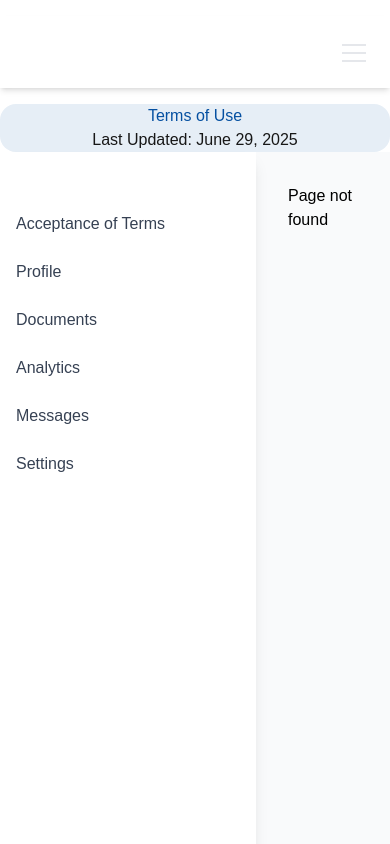
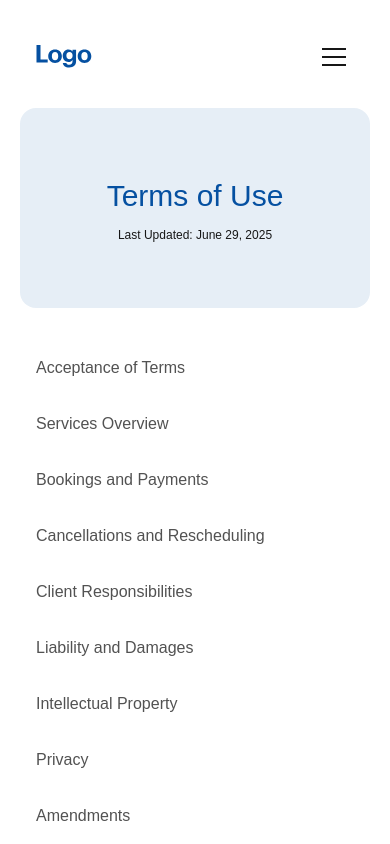
Before and after one commit to S0liddreams/dejavu-website, a Next.js app: page /terms in a window 390 px wide. Shown: the top 844 px of the page. Built offline with nearby package versions, Linux system fonts and the light colour scheme; a web font is replaced by a local one.

Commit message:
update on terms of use
update on terms of use

```diff
--- a/src/app/terms/page.jsx
+++ b/src/app/terms/page.jsx
@@ -1,36 +1,33 @@
-
-import Footer from '@/components/Footer/Footer'
-import Header2 from '@/components/Header2/Header2'
-import TermsOfUse from '@/components/TermsOfUseFile/TermsOfUse'
-import React from 'react'
+import Footer from "@/components/Footer/Footer";
+import Header2 from "@/components/Header2/Header2";
+import TermsOfUse from "@/components/TermsOfUseFile/TermsOfUse";
+import React from "react";
 
 const terms = () => {
   return (
-    <div className='lg:pt-[8px] lg:pb-[64px] lg:px-[72px] lg:h-[448px] lg:gap-[24px] flex flex-col'>
+    <div className=" h-screen">
+      <div className="lg:pt-[8px] lg:pb-[64px] lg:px-[72px] pt-[4px] px-[20px] pb-[40px] lg:h-[448px] h-[312px] lg:gap-[24px] ">
         <Header2 />
 
-        <div className='w-full lg:h-[280px] rounded-[16px] lg:p-[62px] bg-[#E6EEF6] flex flex-col '>
-          <div className='w-full lg:h-[200px] lg:gap-[16px] flex flex-col justify-center items-center '>
-            <p className='lg:text-[60px] font-medium text-center text-[#0550A1]'>Terms of Use</p>
-            <p className='lg:text-[16px] text-center text-[#171717] font-medium'>Last Updated: June 29, 2025</p>
+        <div className="w-full lg:h-[280px] h-[200px] px-[24px]  rounded-[16px] lg:p-[62px] gap-[88px] bg-[#E6EEF6] flex flex-col ">
+          <div className="w-full h-[200px] lg:gap-[16px] gap-[8px] flex flex-col justify-center items-center ">
+            <p className="lg:text-[60px] text-[30px] font-medium text-center text-[#0550A1]">
+              Terms of Use
+            </p>
+            <p className="lg:text-[16px] text-[12px] text-center text-[#171717] font-medium">
+              Last Updated: June 29, 2025
+            </p>
+          </div>
+        </div>
+      </div>
 
-          </div>
+      <TermsOfUse />
 
-        </div>
+      <div>
+        <Footer />
+      </div>
+    </div>
+  );
+};
 
-
-        <div>
-
-          <TermsOfUse/>
-        </div>
-
-        <div>
-          <Footer/>
-        </div>
-
-
-    </div>
-  )
-}
-
-export default terms
+export default terms;
--- a/src/components/Footer/Footer.jsx
+++ b/src/components/Footer/Footer.jsx
@@ -40,7 +40,7 @@ const Footer = () => {
               </p>
             </div>
 
-            <div className=" grid text-white h-[70px] gap-[28px] xl:text-[14px] text-[12px] lg:text-[12px]">
+            <div className=" flex flex-col font-medium text-white h-[70px] gap-[28px] xl:text-[14px] text-[12px] lg:text-[12px]">
               <p>
                 <Link href="href">Privacy Policy</Link>
               </p>
--- a/src/components/Header2/MobileHeader2.jsx
+++ b/src/components/Header2/MobileHeader2.jsx
@@ -23,11 +23,11 @@ const MobileMenu2 = () => {
   return (
     <div className="relative lg:hidden">
       {/* Header with hamburger button */}
-      <div className="flex items-center justify-between p-4  shadow-md">
+      <div className="flex items-center justify-between p-4 ">
         <div className="text-xl font-bold text-gray-800">
           <div>
             <Image
-              src="/images/dvjlogo.svg"
+              src="/images/logo2.svg"
               alt="Logo"
               width={56}
               height={24}
@@ -44,17 +44,17 @@ const MobileMenu2 = () => {
         >
           <div className="w-6 h-6 relative">
             <span
-              className={`absolute block w-[24px] h-0.5 bg-gray-200 transform transition-all duration-300 ${
+              className={`absolute block w-[24px] h-0.5 bg-[#171717] transform transition-all duration-300 ${
                 isOpen ? "rotate-45 top-3" : "top-1"
               }`}
             ></span>
             <span
-              className={`absolute block w-full h-0.5 bg-gray-200 transform transition-all duration-300 ${
+              className={`absolute block w-full h-0.5 bg-[#171717] transform transition-all duration-300 ${
                 isOpen ? "opacity-0" : "top-3"
               }`}
             ></span>
             <span
-              className={`absolute block w-full h-0.5 bg-gray-200 transform transition-all duration-300 ${
+              className={`absolute block w-full h-0.5 bg-[#171717] transform transition-all duration-300 ${
                 isOpen ? "-rotate-45 top-3" : "top-5"
               }`}
             ></span>
--- a/src/components/TermsOfUseFile/TermsOfUse.jsx
+++ b/src/components/TermsOfUseFile/TermsOfUse.jsx
@@ -6,19 +6,26 @@ const TermsOfUse = () => {
 
   const menuItems = [
     { id: "acceptance", label: "Acceptance of Terms" },
-    { id: "profile", label: "Profile" },
-    { id: "documents", label: "Documents" },
-    { id: "analytics", label: "Analytics" },
-    { id: "messages", label: "Messages" },
-    { id: "settings", label: "Settings" },
+    { id: "overview", label: "Services Overview" },
+    { id: "bookings", label: "Bookings and Payments" },
+    { id: "cancellations", label: "Cancellations and Rescheduling" },
+    { id: "client", label: "Client Responsibilities" },
+    { id: "liability", label: "Liability and Damages" },
+    { id: "intellectual", label: "Intellectual Property" },
+    { id: "privacy", label: "Privacy" },
+    { id: "amendments", label: "Amendments" },
+    { id: "Contact", label: "Contact Us" },
   ];
 
   const renderPageContent = () => {
     switch (activePage) {
       case "acceptance":
         return (
-          <div className="p-8 flex flex-col lg:gap-[40px]">
-            <p>
+          <div className="pt-[40px] px-[20px] pb-[80px] text-[14px] leading-[150%] flex flex-col   lg:gap-[56px] gap-[8px] ">
+
+
+
+            <p className="leading-[150%]  pb-[24px]">
               By accessing or using our website, services, or booking platform,
               you agree to be bound by the following terms and conditions
               (“Terms of Use”). Please read them carefully before using our
@@ -26,11 +33,11 @@ const TermsOfUse = () => {
               our site or services.
             </p>
 
-            <div>
-              <h1 className="lg:text-[24px] text-[#171717] font-medium">
+            <div className=" pb-[24px]">
+              <h1 className="lg:text-[24px] text-[20px]  pb-[12px] text-[#171717] font-medium">
                 1. Acceptance of Terms
               </h1>
-              <p>
+              <p className="leading-[150%]">
                 By using this website or any Dejavu Move-In-Out service, you
                 confirm that you are at least 18 years old and legally capable
                 of entering into a binding contract. If you are using our
@@ -38,127 +45,145 @@ const TermsOfUse = () => {
                 agree that you have the authority to bind them to these terms.
               </p>
             </div>
-            <div>
-              <h1 className="lg:text-[24px] text-[#171717] font-medium">
-                1. Acceptance of Terms
+
+            <div className="pb-[24px]">
+              <h1 className="lg:text-[24px] text-[20px] pb-[12px]  text-[#171717] font-medium">
+                2. Services Overview
+              </h1>
+              <p  className="leading-[150%]">
+                Dejavu Move-In-Out provides move-in concierge services,
+                furniture assembly, move-out support, and related home setup
+                services. All services are subject to availability, geographic
+                coverage, and scope limitations as listed on our website or
+                communicated during the booking process.
+              </p>
+            </div>
+            <div className="pb-[24px]">
+              <h1 className="lg:text-[24px] text-[20px] pb-[12px]  text-[#171717] font-medium">
+                3. Bookings and Payments
               </h1>
               <p>
-                By using this website or any Dejavu Move-In-Out service, you
-                confirm that you are at least 18 years old and legally capable
-                of entering into a binding contract. If you are using our
-                services on behalf of an organization or another person, you
-                agree that you have the authority to bind them to these terms.
+                All service bookings must be made through our official website
+                or approved communication channels. Payments are required to
+                confirm bookings. We reserve the right to cancel or reschedule
+                appointments due to availability or unforeseen circumstances.
+                Customers will be notified promptly in such cases.
               </p>
             </div>
-            <div>
-              <h1 className="lg:text-[24px] text-[#171717] font-medium">
-                1. Acceptance of Terms
+            <div className="pb-[24px] ">
+              <h1 className="lg:text-[24px] text-[20px] pb-[12px]  text-[#171717] font-medium">
+                4. Cancellations and Rescheduling
               </h1>
               <p>
-                By using this website or any Dejavu Move-In-Out service, you
-                confirm that you are at least 18 years old and legally capable
-                of entering into a binding contract. If you are using our
-                services on behalf of an organization or another person, you
-                agree that you have the authority to bind them to these terms.
+                Clients may cancel or reschedule a service up to 24 hours in
+                advance without penalty. Late cancellations may be subject to a
+                partial service charge. Full cancellation and refund policies
+                are available on the FAQ page or upon request.
               </p>
             </div>
-            <div>
-              <h1 className="lg:text-[24px] text-[#171717] font-medium">
-                1. Acceptance of Terms
+            <div className="pb-[24px] ">
+              <h1 className="lg:text-[24px] text-[20px] pb-[12px] text-[#171717] font-medium">
+                5. Client Responsibilities
               </h1>
               <p>
-                By using this website or any Dejavu Move-In-Out service, you
-                confirm that you are at least 18 years old and legally capable
-                of entering into a binding contract. If you are using our
-                services on behalf of an organization or another person, you
-                agree that you have the authority to bind them to these terms.
+                <h2>Clients are responsible for:</h2>
+                <ul>
+                  <li>. Providing accurate booking information</li>
+                  <li>. Ensuring safe and accessible work environments</li>
+                  <li>
+                    . Notifying us of any building or logistical restrictions in
+                    advance
+                  </li>
+                </ul>
+
+                <p>
+                  Failure to do so may result in delays, additional charges, or
+                  cancellation of service.
+                </p>
               </p>
             </div>
-            <div>
-              <h1 className="lg:text-[24px] text-[#171717] font-medium">
-                1. Acceptance of Terms
+            <div className="pb-[24px] ">
+              <h1 className="lg:text-[24px] text-[20px] pb-[12px] text-[#171717] font-medium">
+                6. Service Limitations
               </h1>
               <p>
-                By using this website or any Dejavu Move-In-Out service, you
-                confirm that you are at least 18 years old and legally capable
-                of entering into a binding contract. If you are using our
-                services on behalf of an organization or another person, you
-                agree that you have the authority to bind them to these terms.
+                <h2>Our team does not offer services that involve:</h2>
+                <ul>
+                  <li>. Heavy lifting over safety-approved weight limits</li>
+                  <li>. Hazardous material handling</li>
+                  <li>. Complex electrical or plumbing installation</li>
+                </ul>
+
+                <p>
+                  Any request outside the scope of our services must be approved
+                  in writing.
+                </p>
               </p>
             </div>
-            <div>
-              <h1 className="lg:text-[24px] text-[#171717] font-medium">
-                1. Acceptance of Terms
+            <div className="pb-[24px] ">
+              <h1 className="lg:text-[24px] text-[20px] pb-[12px] text-[#171717] font-medium">
+                7. Liability and Damages
               </h1>
               <p>
-                By using this website or any Dejavu Move-In-Out service, you
-                confirm that you are at least 18 years old and legally capable
-                of entering into a binding contract. If you are using our
-                services on behalf of an organization or another person, you
-                agree that you have the authority to bind them to these terms.
+                <h2>
+                  Dejavu Move-In-Out is insured and takes reasonable care with
+                  all items and property. However, we are not liable for:
+                </h2>
+                <ul>
+                  <li>. Pre-existing damage</li>
+                  <li>. Items improperly packed by the client</li>
+                  <li>
+                    . Damage resulting from unclear or incomplete instructions
+                  </li>
+                </ul>
+
+                <p>
+                  Claims for damage must be submitted in writing within 48 hours
+                  of service completion.
+                </p>
               </p>
             </div>
-            <div>
-              <h1 className="lg:text-[24px] text-[#171717] font-medium">
-                1. Acceptance of Terms
+            <div className=" pb-[24px]">
+              <h1 className="lg:text-[24px] pb-[12px] text-[20px] text-[#171717] font-medium">
+                8. Intellectual Property
               </h1>
               <p>
-                By using this website or any Dejavu Move-In-Out service, you
-                confirm that you are at least 18 years old and legally capable
-                of entering into a binding contract. If you are using our
-                services on behalf of an organization or another person, you
-                agree that you have the authority to bind them to these terms.
+                All content on this website—including logos, text, images, and
+                software—is the property of Dejavu Move-In-Out or its licensors
+                and may not be reproduced, distributed, or used without express
+                permission.
               </p>
             </div>
-            <div>
-              <h1 className="lg:text-[24px] text-[#171717] font-medium">
-                1. Acceptance of Terms
+            <div className=" pb-[24px]">
+              <h1 className="lg:text-[24px] text-[20px] pb-[12px] text-[#171717] font-medium">
+                9. Privacy
               </h1>
               <p>
-                By using this website or any Dejavu Move-In-Out service, you
-                confirm that you are at least 18 years old and legally capable
-                of entering into a binding contract. If you are using our
-                services on behalf of an organization or another person, you
-                agree that you have the authority to bind them to these terms.
+                Your privacy is important to us. By using our website or
+                services, you consent to the collection and use of information
+                as described in our Privacy Policy.
               </p>
             </div>
-            <div>
-              <h1 className="lg:text-[24px] text-[#171717] font-medium">
-                1. Acceptance of Terms
+            <div className=" pb-[24px]">
+              <h1 className="lg:text-[24px] text-[20px] pb-[12px] text-[#171717] font-medium">
+                10. Amendments
               </h1>
               <p>
-                By using this website or any Dejavu Move-In-Out service, you
-                confirm that you are at least 18 years old and legally capable
-                of entering into a binding contract. If you are using our
-                services on behalf of an organization or another person, you
-                agree that you have the authority to bind them to these terms.
+                We may update these Terms of Use at any time. Any changes will
+                be posted on this page, and your continued use of the website or
+                services will constitute your acceptance of the updated terms.
               </p>
             </div>
-            <div>
-              <h1 className="lg:text-[24px] text-[#171717] font-medium">
-                1. Acceptance of Terms
+            <div className=" pb-[24px]">
+              <h1 className="lg:text-[24px] text-[20px] pb-[12px] text-[#171717] font-medium">
+                11. Contact Us
               </h1>
               <p>
-                By using this website or any Dejavu Move-In-Out service, you
-                confirm that you are at least 18 years old and legally capable
-                of entering into a binding contract. If you are using our
-                services on behalf of an organization or another person, you
-                agree that you have the authority to bind them to these terms.
-              </p>
-            </div>
-            <div>
-              <h1 className="lg:text-[24px] text-[#171717] font-medium">
-                1. Acceptance of Terms
-              </h1>
-              <p>
-                By using this website or any Dejavu Move-In-Out service, you
-                confirm that you are at least 18 years old and legally capable
-                of entering into a binding contract. If you are using our
-                services on behalf of an organization or another person, you
-                agree that you have the authority to bind them to these terms.
+                If you have any questions about these Terms, please contact us at: hello@dejavumoveinout.ca
               </p>
             </div>
           </div>
+
         );
 
         return (
@@ -448,35 +473,31 @@ const TermsOfUse = () => {
   };
 
   return (
-    <div className="flex h-screen bg-gray-50">
+    <div className="flex flex-col lg:flex-row  gap-6 lg:gap-[24px] lg:pt-[2px]  lg:pb-[64px] lg:px-[72px] xl:h-[1843px]">
   {/* Sidebar */}
-      <div className="w-64 bg-white shadow-lg">
-        <div className="p-4 ">
-
-        </div>
-        <nav className="mt-4">
-          {menuItems.map((item) => {
-            const IconComponent = item.icon;
-            return (
+  <div className="w-full lg:w-[320px] px-[20px] lg:px-0 bg-white h-fit lg:sticky lg:top-0 lg:self-start">
+    <div className="p-2"></div>
+    <nav className="mt-4 space-y-2">
+      {menuItems.map((item) => (
         <button
           key={item.id}
           onClick={() => setActivePage(item.id)}
-                className={`w-full flex items-center px-4 py-3 text-left hover:bg-gray-50 transition-colors ${
+          className={`w-full flex items-center px-4 py-3 text-left transition-colors rounded-[100px] ${
             activePage === item.id
-                    ? "bg-blue-50 border-r-4 border-blue-500 text-blue-700"
-                    : "text-gray-700 hover:text-gray-900"
+              ? "bg-[#0550A1] text-white"
+              : "text-[#525252] hover:bg-[#E6EEF6] hover:text-gray-900"
           }`}
         >
           <span className="font-medium">{item.label}</span>
         </button>
-            );
-          })}
+      ))}
     </nav>
   </div>
 
   {/* Main Content */}
-      <div className="flex-1 overflow-auto">{renderPageContent()}</div>
+  <div className="flex-1 w-full lg:justify-between overflow-auto gap-[8px]">{renderPageContent()}</div>
 </div>
+
   );
 };
 
```
Lines whose indentation alone changed are shown as unchanged.
